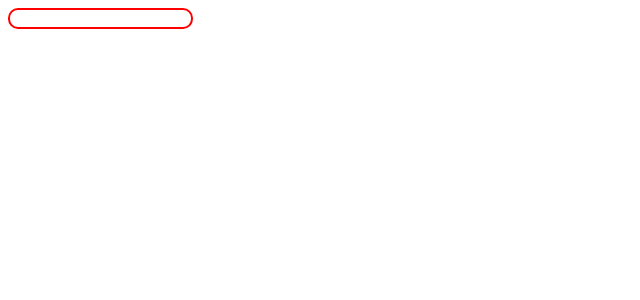
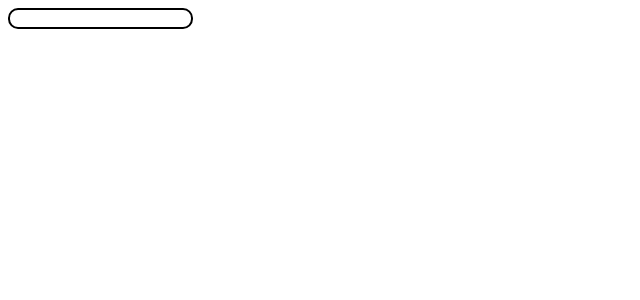
Before and after one commit to GuillemotClement/VUE-LEARN-Cours, a Vue app: page / in a window 1280 px wide. Shown: the top 300 px of the page, without its empty margins (0-640 px from the left). Built offline with nearby package versions, Linux system fonts and the light colour scheme.

Commit message:
Ajout du touched

```diff
--- a/src/App.vue
+++ b/src/App.vue
@@ -9,6 +9,7 @@
     }"
     @focus="focus = true"
     @blur="focus = false"
+    @click="touched = true"
     v-model="input"
     class="input"
   />
@@ -23,14 +24,19 @@
   // @focus permet d'écouter l'event focus
   // @blur permet d'écouter si on part du focus
 
+  // on ajoute une propriété pour savoir si l'user à cliqué au moins une fois sur l'input
+  // on initialise à false car au début l'user n'as pas touché
+  const touched = ref(false);
+
   // si il y a quelque chsose dans le input alors retourne true
   // on ajoute également si focus est true pour ajouter la classe
+  // on viens écouter le click sur le input et on change ensuite la valeur de la variable
   const inputOnGoing = computed(() => focus.value && input.value.length);
 
   // on déclare la constate pour la gestion d'erreur
   // dans la fonction de rappel on définis les règle qui permette d'ajouter la classe
   // si la valeur saisie est inférieur à 5 alors on applique la bordure rouge
-  const inputError = computed(() => input.value.length < 5);
+  const inputError = computed(() => touched.value && input.value.length < 5);
 </script>
 
 <style scoped>
```
